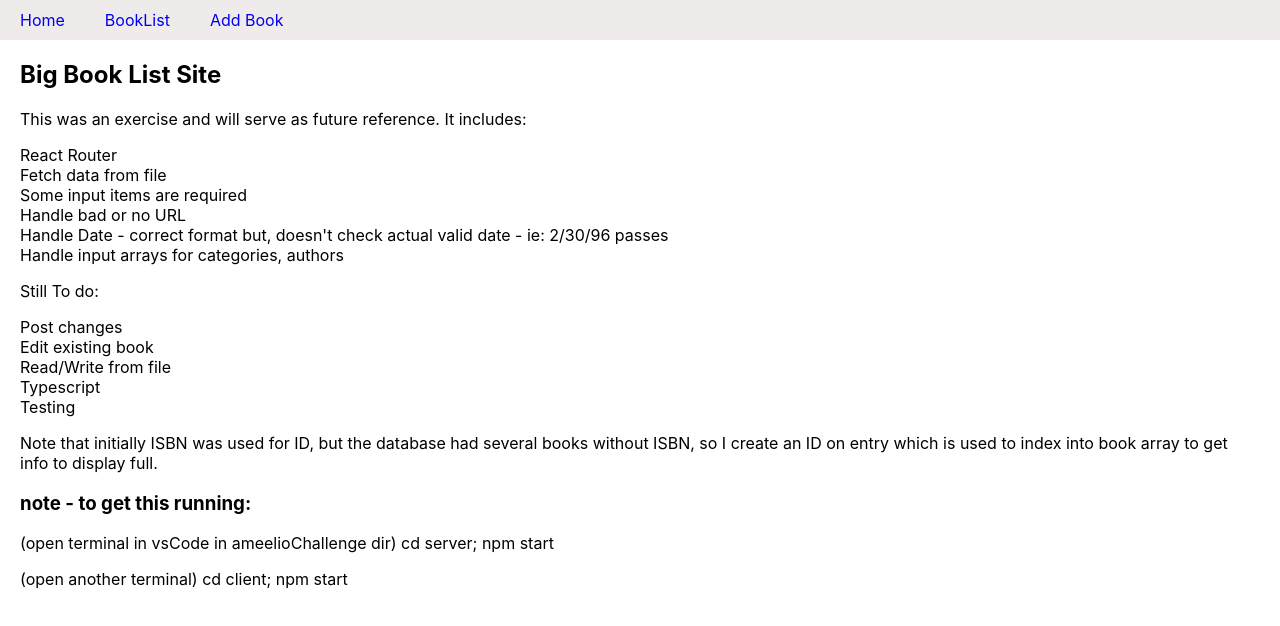
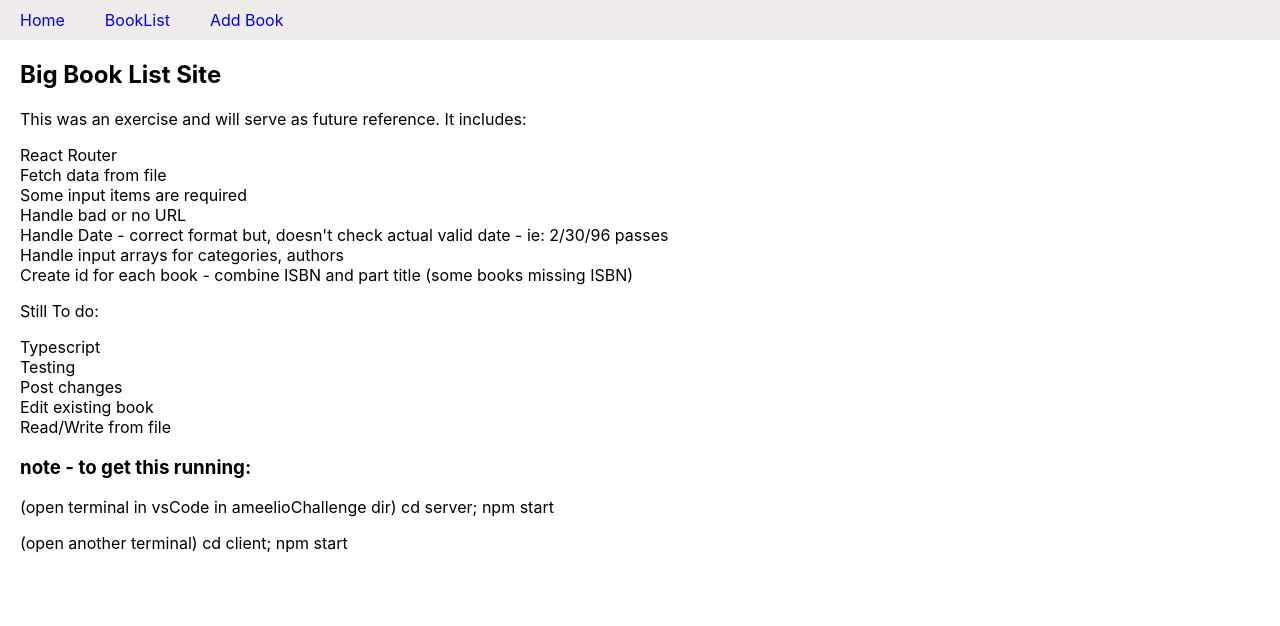
Before and after one commit to christinechang/ameelioChallenge, a React (Create React App) app in the folder client/: page / in a window 1280 px wide. Shown: the top 626 px of the page. Built offline with nearby package versions, Linux system fonts and the light colour scheme; no server answers.

Commit message:
update notes

```diff
--- a/client/src/pages/Home.js
+++ b/client/src/pages/Home.js
@@ -12,19 +12,18 @@ const Home = (props) => {
         <li>Handle bad or no URL </li>
         <li>Handle Date - correct format but, doesn't check actual valid date - ie: 2/30/96 passes</li>
         <li>Handle input arrays for categories, authors</li>
+        <li>Create id for each book - combine ISBN and part title (some books missing ISBN)</li>
       </ul>
       <p>Still To do: </p>
       <ul>
+        <li>Typescript</li>
+        <li>Testing</li>
         <li>Post changes </li>
         <li>Edit existing book</li>
         <li>Read/Write from file</li>
-        <li>Typescript</li>
-        <li>Testing</li>
+
       </ul>
-      <p> Note that initially ISBN was used for ID, but the database had several
-        books without ISBN, so I create an ID on entry which is used to index into
-        book array to get info to display full.
-      </p>
+
       <h3>note - to get this running:</h3>
       <p> (open terminal in vsCode in ameelioChallenge dir) cd server; npm start</p>
       <p> (open another terminal) cd client; npm start</p>
```
